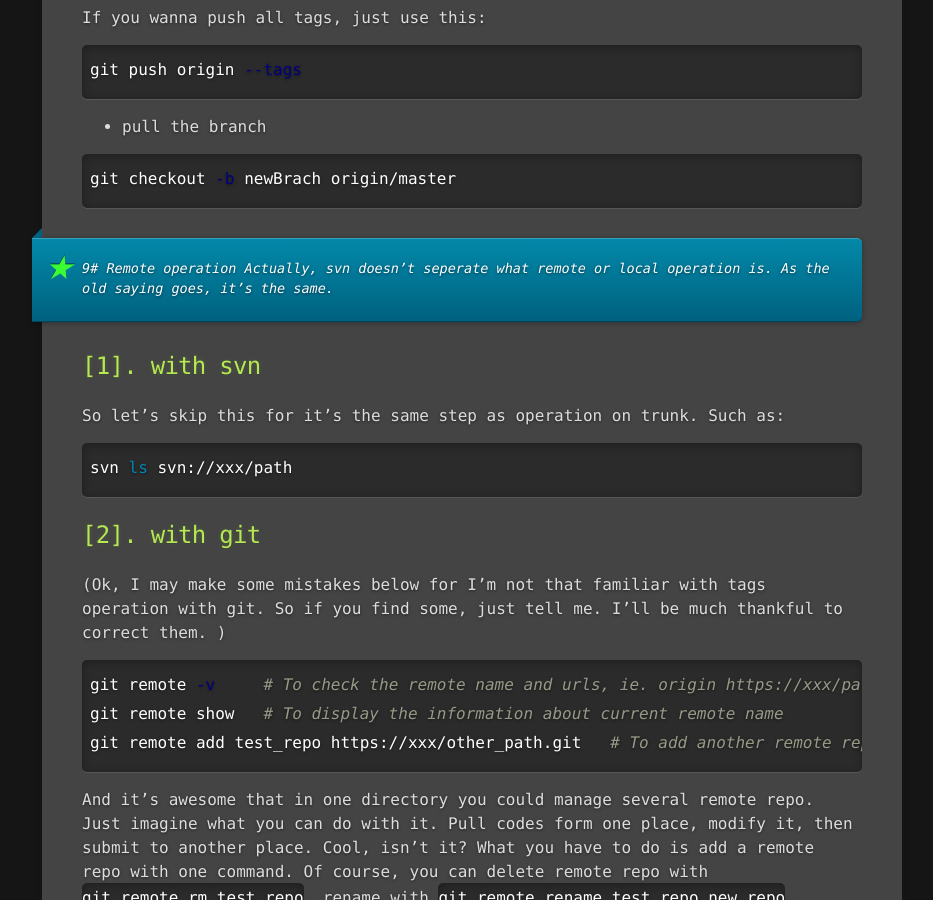
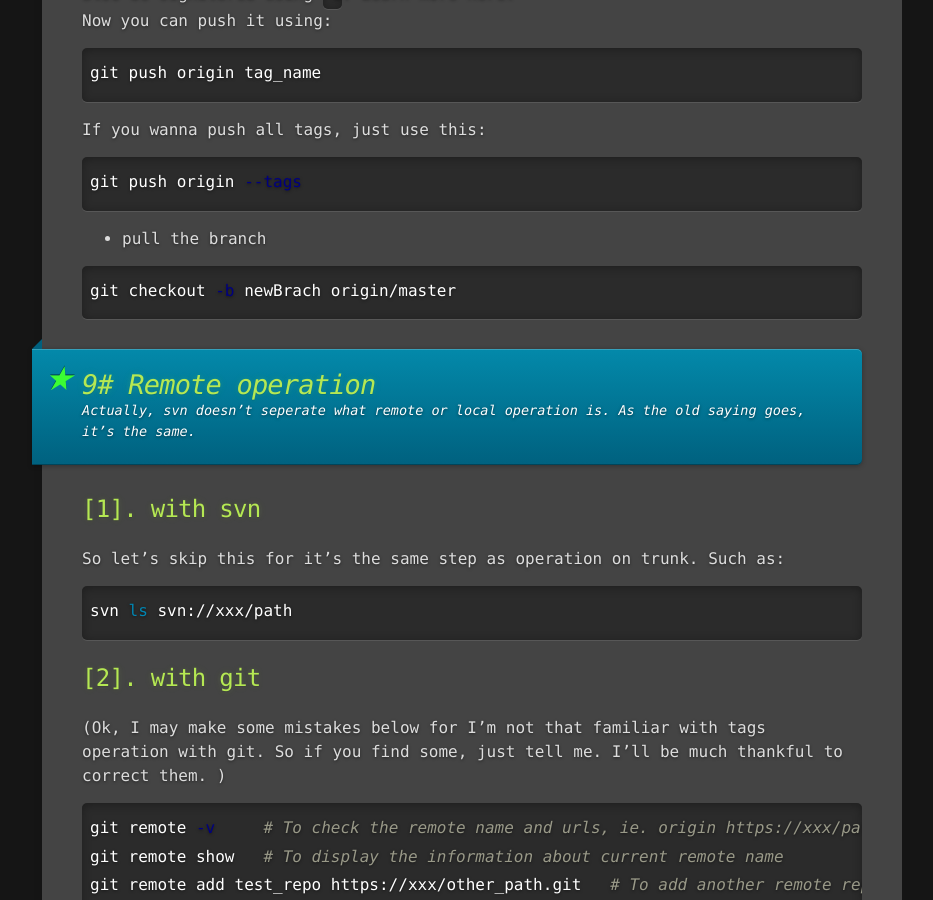
Before and after one commit to jsongo/jsongo.github.io, a Jekyll site: the page built from _posts/2015-06-22-svn-git-summary.markdown, in a window 1280 px wide and 900 px high, scrolled down 8016 px. Shown: the whole window, without its empty margins (18-951 px from the left). Built offline with Jekyll 4.4.1, drawn with Linux system fonts in a browser that asks for light colours; comment, search, counter and statistics services are not loaded; some of the changed text lies outside the part shown.

```diff
--- a/_posts/2015-06-22-svn-git-summary.markdown
+++ b/_posts/2015-06-22-svn-git-summary.markdown
@@ -37,7 +37,7 @@ This post is mainly for coders, so, below I'll talk about codes instead of files
 
 <a id="sec1"></a>
 
-# > 1# How to pull files
+> ## 1# How to pull files
 
 ## [1]. with svn
 {% highlight bash %}
@@ -70,7 +70,7 @@ And the last command can be replaced with `git pull origin master`. But they're
 
 <a id="sec2"></a>
 
-> # 2# How to add files and commit
+> ## 2# How to add files and commit
 
 ## [1]. with svn
 {% highlight bash %}
@@ -91,7 +91,7 @@ git push -u origin master
 
 <a id="sec3"></a>
 
-> 3# How to update files
+> ## 3# How to update files
 
 ## [1]. with svn
 {% highlight bash %}
@@ -110,7 +110,7 @@ git pull origin master
 
 <a id="sec4"></a>
 
-> 4# How to delete files
+> ## 4# How to delete files
 
 If you delete in some ways without svn/git command, named `rm test.py`, by accident, svn will know nothing about that. It's not aware of the changes you've made to its files. You have to explicitly tell it. And next time you run `svn up` will it check the difference of his file-tree from last version, and will it fetch the deleted files back, without warning you what it have done. You'll know nothing until you check the logs.
 But git won't act that way. It'll warn you with red mark and you'll clearly see what had happended.
@@ -138,7 +138,7 @@ Interesting, right? Push nothing to the my_branch of remote 'origin'. It means t
 
 <a id="sec5"></a>
 
-> 5# How to check info
+> ## 5# How to check info
 
 Check the current working status and info, branch or tag or trunk info, log info, etc.
 
@@ -197,7 +197,7 @@ Trunk in svn means the main branch, as is the same as master in git.
 
 <a id="sec6"></a>
 
-> 6# How to compare files
+> ## 6# How to compare files
 
 ## [1]. with svn
 {% highlight bash %}
@@ -221,7 +221,7 @@ And this will compare the working directory with the remote newest version.
 
 <a id="sec7"></a>
 
-> 7# How to merge
+> ## 7# How to merge
 
 ## [1]. with svn
 {% highlight bash %}
@@ -235,7 +235,7 @@ git merge other_branch
 
 <a id="sec8"></a>
 
-> 8# Branch and Tags
+> ## 8# Branch and Tags
 
 ## [1]. with svn
 
@@ -284,7 +284,7 @@ git checkout -b newBrach origin/master
 
 <a id="sec9"></a>
 
-> 9# Remote operation
+> ## 9# Remote operation
 Actually, svn doesn't seperate what remote or local operation is. As the old saying goes, it's the same.
 
 ## [1]. with svn
@@ -325,7 +325,7 @@ This will only affect your local repo.
 
 <a id="sec10"></a>
 
-> 10# Roll back
+> ## 10# Roll back
 
 ## [1]. with svn
 Most of the time, we only have to discard local modification to solve problems.
@@ -349,7 +349,7 @@ Excellent. It's really a rollback operation instead of several different steps i
 
 <a id="sec11"></a>
 
-> 11# How to resolve conflict
+> ## 11# How to resolve conflict
 
 ## [1]. with svn
 
@@ -357,7 +357,7 @@ Excellent. It's really a rollback operation instead of several different steps i
 
 <a id="sec12"></a>
 
-> 12# How to relocate
+> ## 12# How to relocate
 
 ## [1]. with svn
 
@@ -365,7 +365,7 @@ Excellent. It's really a rollback operation instead of several different steps i
 
 <a id="sec13"></a>
 
-> 13# How to set external links
+> ## 13# How to set external links
 An external link means you can set a different svn repo link in your sub-directory.
 For example, you're working in dir_a, but you want your sub-directory, dir_b, to synchronized with the code from another repo, then you cat set a external link in dir_b.
 
@@ -385,7 +385,7 @@ That's simple. Step into your sub-directory, and run `git clone https://xxx/path
 
 <a id="sec14"></a>
 
-> 14# Why we use svn
+> ## 14# Why we use svn
 
 ## [1]. with svn
 
@@ -393,7 +393,7 @@ That's simple. Step into your sub-directory, and run `git clone https://xxx/path
 
 <a id="sec15"></a>
 
-> 15# Why we use git
+> ## 15# Why we use git
 ## [1]. with svn
 
 ## [2]. with git
```
